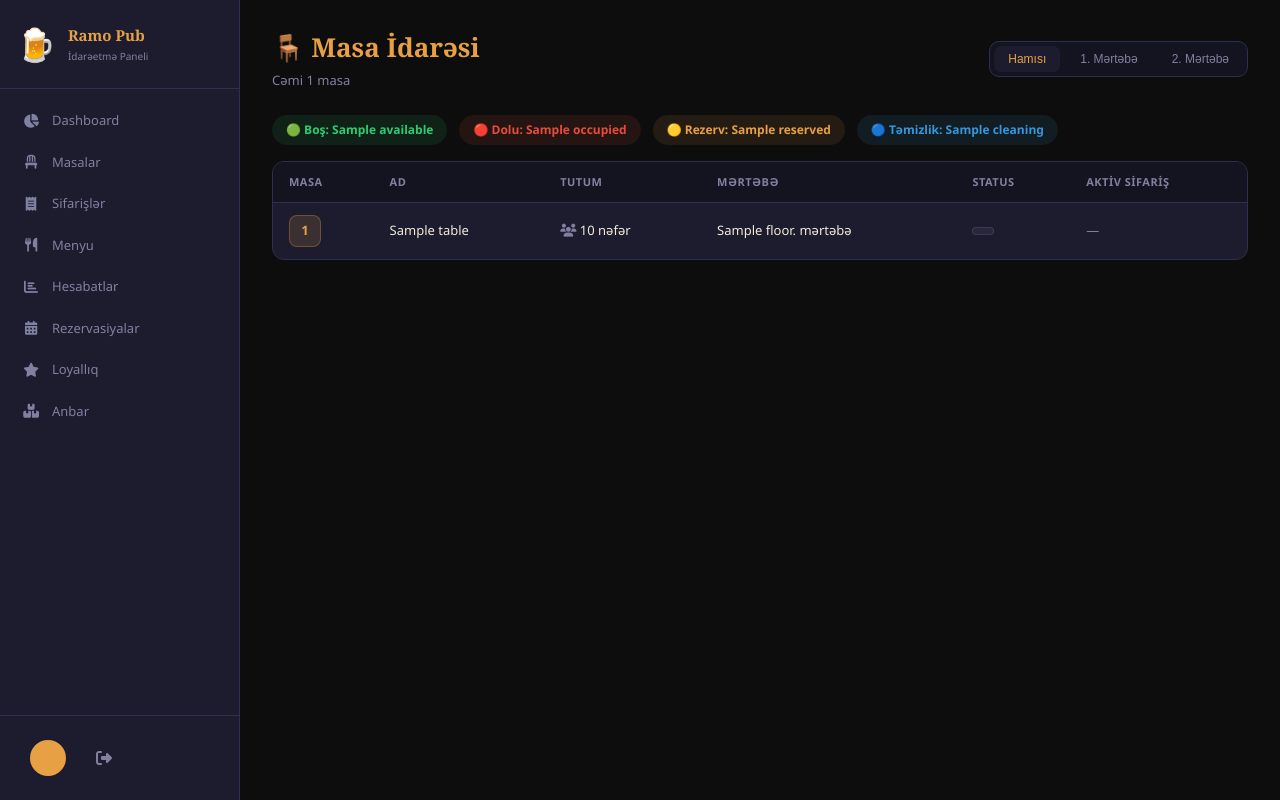
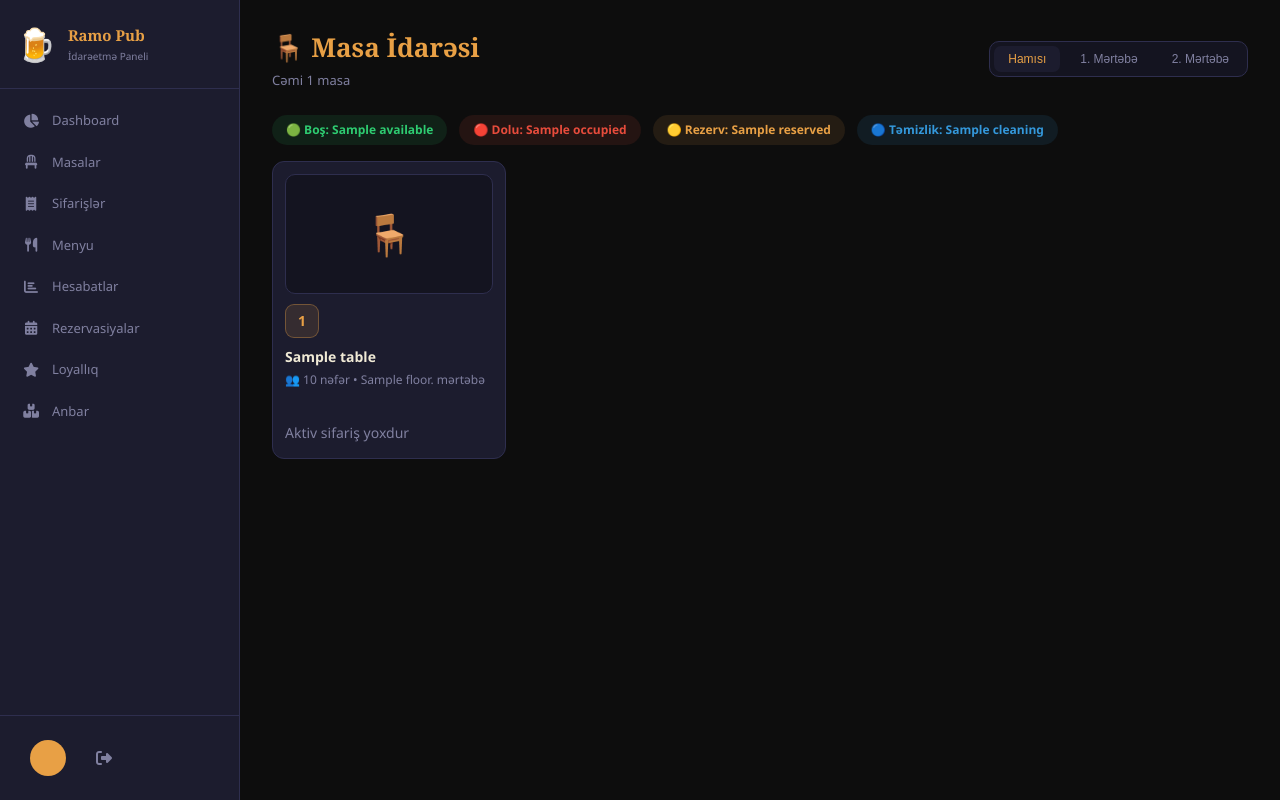
Before and after one commit to Baba-Axundov77/ramo_pub_v1.00, a Flask app: template web/templates/tables/index.html in a window 1280 px wide. Run offline with Flask 3, Linux system fonts and the light colour scheme; the visitor is signed in with stand-in values (Sample User, id 1); tables that the repository leaves empty hold one stand-in row (values such as "Sample post"); the template is opened without the code that fills it: most values are stand-ins (such as "Sample title", 1, 10 or a date in 2020); parts of the project's set-up code (start-up, migrations or seed data) failed here and were passed over.

Commit message:
Improve table views and fix media rendering across web/local

```diff
--- a/modules/tables/table_service.py
+++ b/modules/tables/table_service.py
@@ -74,8 +74,10 @@ class TableService:
         available = sum(1 for t in tables if t.status == TableStatus.available)
         occupied  = sum(1 for t in tables if t.status == TableStatus.occupied)
         reserved  = sum(1 for t in tables if t.status == TableStatus.reserved)
+        cleaning  = sum(1 for t in tables if t.status == TableStatus.cleaning)
         return {"total": total, "available": available,
-                "occupied": occupied, "reserved": reserved}
+                "occupied": occupied, "reserved": reserved,
+                "cleaning": cleaning}
 
     def seed_defaults(self, db: Session, count: int = 12):
         """İlk işə salma üçün default masalar yarat."""
--- a/web/app.py
+++ b/web/app.py
@@ -15,7 +15,7 @@ sys.path.insert(0, os.path.dirname(os.path.dirname(os.path.abspath(__file__))))
 
 from flask import (
     Flask, render_template, redirect, url_for,
-    session, flash, request, jsonify, g
+    session, flash, request, jsonify, g, send_from_directory, abort
 )
 import secrets
 from functools import wraps
@@ -30,6 +30,29 @@ from web.routes import dashboard, tables, menu, orders, reports, auth_routes
 from web.routes.reservations import reservations_bp
 from web.routes.loyalty      import loyalty_bp
 from web.routes.inventory    import inventory_bp
+
+
+
+def _resolve_media_file(path_value: str | None) -> tuple[str, str] | None:
+    """DB-də saxlanan şəkil yolunu web üçün oxuna bilən fayla çevir."""
+    if not path_value:
+        return None
+
+    candidate = os.path.basename(path_value)
+    if not candidate:
+        return None
+
+    search_dirs = [
+        os.path.join(os.path.dirname(__file__), "static", "uploads"),
+        os.path.join(os.path.dirname(os.path.dirname(__file__)), "desktop", "assets", "menu_images"),
+        os.path.join(os.path.dirname(os.path.dirname(__file__)), "desktop", "assets", "table_images"),
+    ]
+
+    for folder in search_dirs:
+        full = os.path.join(folder, candidate)
+        if os.path.isfile(full):
+            return folder, candidate
+    return None
 
 
 def create_app(config: dict = None) -> Flask:
@@ -79,6 +102,7 @@ def create_app(config: dict = None) -> Flask:
             "app_name":    "Ramo Pub & TeaHouse",
             "current_user": session.get("user"),
             "now":         _dt.now,
+            "media_url":   lambda p: url_for("media_file", filename=os.path.basename(p)) if p else "",
         }
 
     # ── Kök marşrut ───────────────────────────────────────────────────────────
@@ -87,6 +111,15 @@ def create_app(config: dict = None) -> Flask:
         if "user" not in session:
             return redirect(url_for("auth.login"))
         return redirect(url_for("dashboard.index"))
+
+
+    @app.route("/media/<path:filename>")
+    def media_file(filename: str):
+        resolved = _resolve_media_file(filename)
+        if not resolved:
+            abort(404)
+        folder, fname = resolved
+        return send_from_directory(folder, fname)
 
     # ── Xəta səhifələri ───────────────────────────────────────────────────────
     @app.errorhandler(404)
--- a/web/static/css/style.css
+++ b/web/static/css/style.css
@@ -748,3 +748,60 @@ body { display: flex; }
 /* ── Section title ──────────────────────────────────────────── */
 .section-title { color: var(--amber); font-weight: 700; font-size: 13px;
   margin-bottom: 10px; letter-spacing: .3px; }
+
+/* ── Tables Grid View ─────────────────────────────────────── */
+.tables-grid {
+  display: grid;
+  grid-template-columns: repeat(auto-fill, minmax(220px, 1fr));
+  gap: 14px;
+}
+.table-tile {
+  background: var(--bg3);
+  border: 1px solid var(--border);
+  border-radius: 12px;
+  padding: 12px;
+  transition: var(--transition);
+}
+.table-tile:hover { border-color: var(--accent); transform: translateY(-2px); }
+.table-photo-wrap {
+  width: 100%; height: 120px;
+  border-radius: 10px;
+  overflow: hidden;
+  background: var(--bg2);
+  border: 1px solid var(--border);
+  margin-bottom: 10px;
+}
+.table-photo { width: 100%; height: 100%; object-fit: cover; display: block; }
+.table-photo-fallback {
+  width: 100%; height: 100%;
+  display: flex; align-items: center; justify-content: center;
+  color: var(--muted); font-size: 40px;
+}
+.table-num-badge {
+  display: inline-flex;
+  align-items: center;
+  justify-content: center;
+  min-width: 34px;
+  height: 34px;
+  padding: 0 10px;
+  border-radius: 9px;
+  background: rgba(232,160,69,0.12);
+  border: 1px solid rgba(232,160,69,0.35);
+  color: var(--amber);
+  font-weight: 700;
+}
+.table-name { margin-top: 8px; font-weight: 700; font-size: 14px; }
+.table-meta { margin-top: 4px; color: var(--muted); font-size: 12px; }
+.table-status {
+  margin-top: 10px;
+  display: inline-flex;
+  padding: 4px 10px;
+  border-radius: 999px;
+  font-size: 11px;
+  font-weight: 700;
+}
+.table-status.available { color: var(--green); background: rgba(46,204,113,.12); }
+.table-status.occupied  { color: var(--red); background: rgba(231,76,60,.12); }
+.table-status.reserved  { color: var(--amber); background: rgba(232,160,69,.12); }
+.table-status.cleaning  { color: var(--blue); background: rgba(52,152,219,.12); }
+.table-order { margin-top: 10px; min-height: 24px; }
--- a/web/templates/menu/index.html
+++ b/web/templates/menu/index.html
@@ -31,7 +31,7 @@
          data-name="{{ item.name|lower }}">
         <div class="menu-card-img">
             {% if item.image_path %}
-            <img src="{{ url_for('static', filename='uploads/' + item.image_path|basename) }}"
+            <img src="{{ media_url(item.image_path) }}"
                  alt="{{ item.name }}" onerror="this.style.display='none'">
             {% else %}
             <div class="menu-placeholder">🍽️</div>
--- a/web/templates/tables/index.html
+++ b/web/templates/tables/index.html
@@ -16,7 +16,6 @@
     </div>
 </div>
 
-<!-- Stat bar -->
 <div class="mini-stats">
     <span class="mini-stat green">🟢 Boş: {{ stats.available }}</span>
     <span class="mini-stat red">🔴 Dolu: {{ stats.occupied }}</span>
@@ -24,66 +23,51 @@
     <span class="mini-stat blue">🔵 Təmizlik: {{ stats.cleaning }}</span>
 </div>
 
-<!-- Masa cədvəli -->
-<div class="card">
-    <div class="table-responsive">
-        <table class="data-table">
-            <thead>
-                <tr>
-                    <th>Masa</th>
-                    <th>Ad</th>
-                    <th>Tutum</th>
-                    <th>Mərtəbə</th>
-                    <th>Status</th>
-                    <th>Aktiv Sifariş</th>
-                </tr>
-            </thead>
-            <tbody>
+<div class="tables-grid" id="tablesGrid">
     {% for t in tables %}
-                <tr class="table-row" data-floor="{{ t.floor }}">
-                    <td><span class="table-num">{{ t.number }}</span></td>
-                    <td>{{ t.name or "—" }}</td>
-                    <td>
-                        <i class="fas fa-users text-muted"></i>
-                        {{ t.capacity }} nəfər
-                    </td>
-                    <td>{{ t.floor }}. mərtəbə</td>
-                    <td>
     {% set status_map = {
-                            'available': ('badge-green',  '🟢 Boş'),
-                            'occupied':  ('badge-red',    '🔴 Dolu'),
-                            'reserved':  ('badge-amber',  '🟡 Rezerv'),
-                            'cleaning':  ('badge-blue',   '🔵 Təmizlik'),
+        'available': ('available',  'Boş'),
+        'occupied':  ('occupied',   'Dolu'),
+        'reserved':  ('reserved',   'Rezerv'),
+        'cleaning':  ('cleaning',   'Təmizlik'),
     } %}
-                        {% set sc = status_map.get(t.status.value, ('badge-muted', t.status.value)) %}
-                        <span class="badge {{ sc[0] }}">{{ sc[1] }}</span>
-                    </td>
-                    <td>
+    {% set sc = status_map.get(t.status.value, ('unknown', t.status.value)) %}
+
+    <div class="table-tile table-row" data-floor="{{ t.floor }}">
+        <div class="table-photo-wrap">
+            {% if t.image_path %}
+            <img src="{{ media_url(t.image_path) }}" alt="{{ t.name or 'Masa ' ~ t.number }}" class="table-photo"
+                 onerror="this.style.display='none';this.nextElementSibling.style.display='flex';">
+            {% endif %}
+            <div class="table-photo-fallback" {% if t.image_path %}style="display:none"{% endif %}>🪑</div>
+        </div>
+
+        <div class="table-num-badge">{{ t.number }}</div>
+        <div class="table-name">{{ t.name or ('Masa ' ~ t.number) }}</div>
+        <div class="table-meta">👥 {{ t.capacity }} nəfər • {{ t.floor }}. mərtəbə</div>
+        <div class="table-status {{ sc[0] }}">{{ sc[1] }}</div>
+
+        <div class="table-order">
             {% set active = namespace(found=false) %}
             {% for o in t.orders %}
-                            {% if o.status.value in ['open','pending'] %}
+                {% if o.status.value in ['new', 'preparing', 'ready', 'served'] %}
                     {% set active.found = true %}
-                                <a href="{{ url_for('orders.index') }}"
-                                   class="badge badge-amber">
+                    <a href="{{ url_for('orders.index') }}" class="badge badge-amber">
                         #{{ o.id }} — {{ "%.2f"|format(o.total) }} ₼
                     </a>
                 {% endif %}
             {% endfor %}
             {% if not active.found %}
-                            <span class="text-muted">—</span>
+                <span class="text-muted">Aktiv sifariş yoxdur</span>
             {% endif %}
-                    </td>
-                </tr>
+        </div>
+    </div>
     {% endfor %}
-            </tbody>
-        </table>
-    </div>
 </div>
 {% endblock %}
 
 {% block extra_js %}
 <script>
-// Mərtəbə filtri
 document.querySelectorAll(".filter-tab").forEach(btn => {
     btn.addEventListener("click", () => {
         document.querySelectorAll(".filter-tab").forEach(b => b.classList.remove("active"));
```
Also changed, not shown: desktop/views/tables_view.py (+16 -5 lines). Lines whose indentation alone changed are shown as unchanged.
